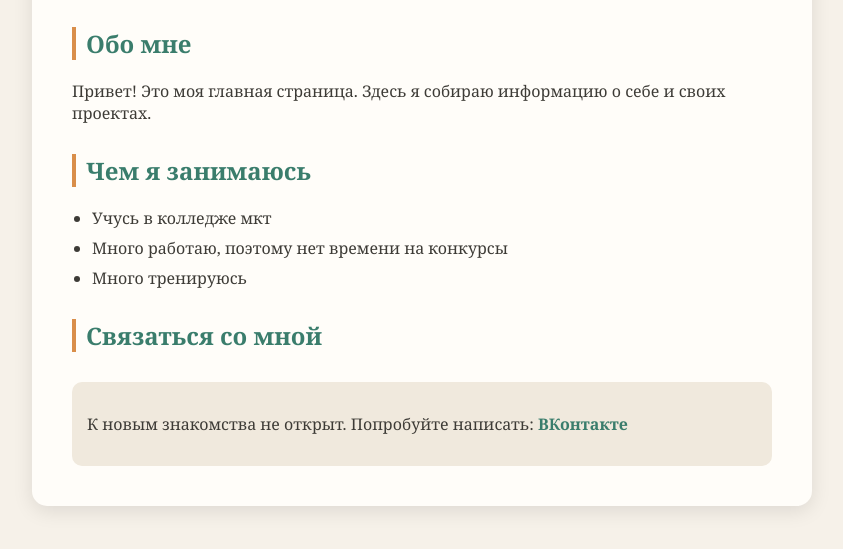
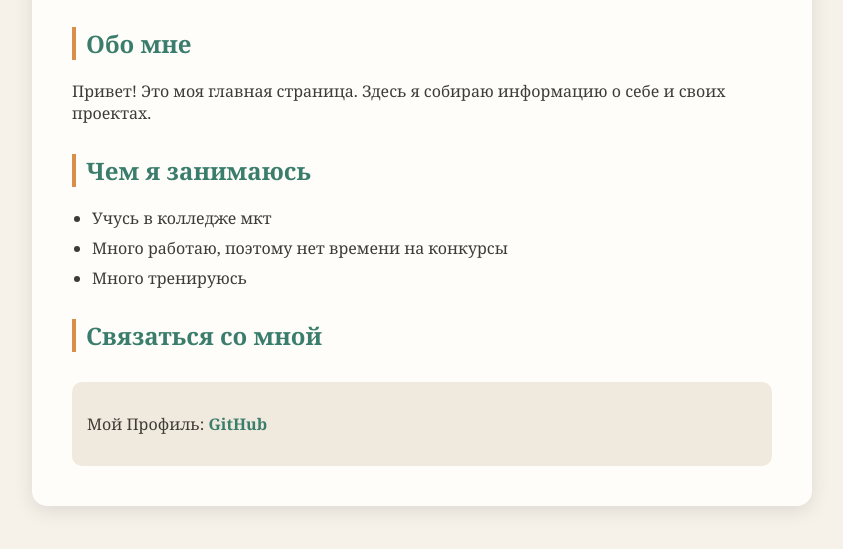
Before and after one commit to ldkdksywg/ldkdksywg.github.io, a plain HTML site: page index.html in a window 1280 px wide. Shown: the part 171-720 px from the top of the page, without its empty margins (218-1061 px from the left). Drawn offline with Linux system fonts and the light colour scheme.

Commit message:
Update index.html

```diff
--- a/index.html
+++ b/index.html
@@ -86,7 +86,7 @@
 
     <h2>Связаться со мной</h2>
     <div class="contact">
-      <p>К новым знакомства не открыт. Попробуйте написать: <a href="https://vk.com/ваша_ссылка" target="_blank">ВКонтакте</a></p>
+      <p>Мой Профиль: <a href="https://github.com/ldkdksywg" target="_blank">GitHub</a></p>
     </div>
   </div>
 
```
